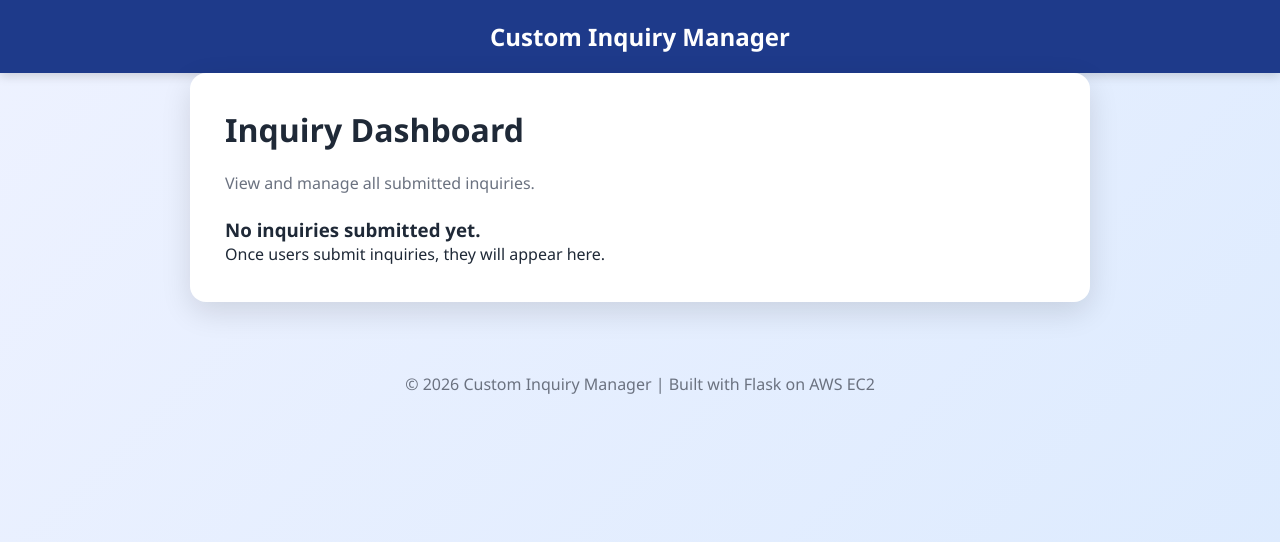
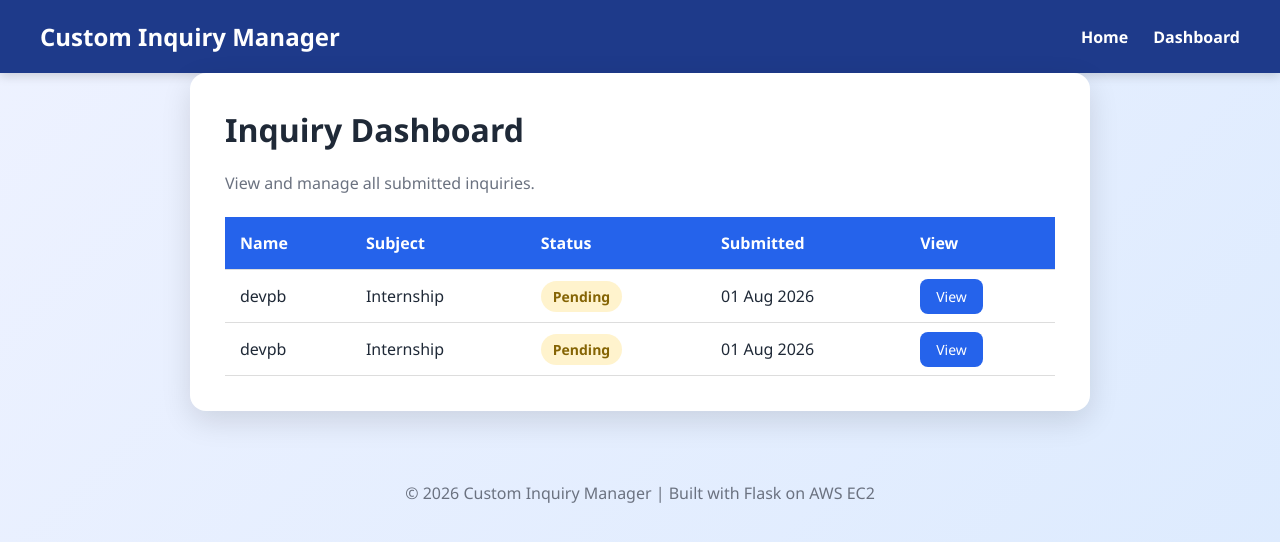
Before and after one commit to Prashantsit16/Custom-Inquiry-Manager, a Flask app: page /dashboard in a window 1280 px wide. Shown: the top 542 px of the page. Run offline with Flask 3, Linux system fonts and the light colour scheme.

Commit message:
Implement inquiry persistence with SQLAlchemy and enhance dashboard UI

```diff
--- a/app.py
+++ b/app.py
@@ -1,48 +1,56 @@
 from flask import Flask, render_template, request
+from extensions import db
+from models.inquiry import Inquiry
 
 app = Flask(__name__)
+app.config.from_object("config.Config")
 
-inquiries = []
+db.init_app(app)
+
 
 @app.route("/", methods=["GET", "POST"])
 def home():
 
     if request.method == "POST":
-        name = request.form["name"]
-        email = request.form["email"]
-        subject = request.form["subject"]
-        message = request.form["message"]
 
-        inquiry = {
-            "name": name,
-            "email": email,
-            "subject": subject,
-            "message": message
-        }
+        new_inquiry = Inquiry(
+            name=request.form["name"],
+            email=request.form["email"],
+            subject=request.form["subject"],
+            message=request.form["message"]
+        )
 
-        inquiries.append(inquiry)
-
-        print(inquiries)
+        db.session.add(new_inquiry)
+        db.session.commit()
 
     return render_template("index.html")
 
+
 @app.route("/dashboard")
 def dashboard():
+
+    inquiries = Inquiry.query.all()
 
     return render_template(
         "dashboard.html",
         inquiries=inquiries
     )
 
-@app.route("/inquiry/<int:index>")
-def inquiry_detail(index):
-    print(inquiries)
-    inquiry = inquiries[index]
 
+@app.route("/inquiry/<int:id>")
+def inquiry_detail(id):
+
+    inquiry = Inquiry.query.get_or_404(id)
 
     return render_template(
         "details.html",
         inquiry=inquiry
     )
+
+
+with app.app_context():
+    db.create_all()
+
+
 if __name__ == "__main__":
     app.run(debug=True)
--- /dev/null
+++ b/extensions.py
@@ -0,0 +1,3 @@
+from flask_sqlalchemy import SQLAlchemy
+
+db = SQLAlchemy()
--- a/requirements.txt
+++ b/requirements.txt
@@ -1,7 +1,13 @@
 blinker==1.9.0
 click==8.4.2
 Flask==3.1.3
+Flask-SQLAlchemy==3.1.1
+greenlet==3.5.4
+gunicorn==26.0.0
 itsdangerous==2.2.0
 Jinja2==3.1.6
 MarkupSafe==3.0.3
+packaging==26.2
+SQLAlchemy==2.0.51
+typing_extensions==4.16.0
 Werkzeug==3.1.8
--- a/static/css/style.css
+++ b/static/css/style.css
@@ -225,3 +225,109 @@ strong{
     color:#1e3a8a;
 
 }
+.navbar{
+
+    display:flex;
+
+    justify-content:space-between;
+
+    align-items:center;
+
+    padding:20px 40px;
+
+}
+
+.navbar nav{
+
+    display:flex;
+
+    gap:25px;
+
+}
+
+.navbar a{
+
+    color:white;
+
+    text-decoration:none;
+
+    font-weight:bold;
+
+}
+
+.navbar a:hover{
+
+    text-decoration:underline;
+
+}
+.status{
+
+    padding:6px 12px;
+
+    border-radius:20px;
+
+    font-size:14px;
+
+    font-weight:bold;
+
+}
+
+.pending{
+
+    background:#FFF3CD;
+
+    color:#856404;
+
+}
+.detail-item{
+
+    margin-bottom:25px;
+
+}
+
+.detail-item strong{
+
+    display:block;
+
+    color:#1E3A8A;
+
+    margin-bottom:8px;
+
+}
+
+.message-box{
+
+    background:#f8fafc;
+
+    border:1px solid #d1d5db;
+
+    border-radius:10px;
+
+    padding:20px;
+
+    white-space:pre-wrap;
+
+    line-height:1.6;
+
+}
+.view-btn{
+
+    background:#2563eb;
+
+    color:white;
+
+    padding:8px 16px;
+
+    border-radius:8px;
+
+    text-decoration:none;
+
+    font-size:14px;
+
+}
+
+.view-btn:hover{
+
+    background:#1d4ed8;
+
+}
--- a/templates/base.html
+++ b/templates/base.html
@@ -13,11 +13,19 @@
 
 <body>
 
-<header class="navbar">
+<header>
 
-    <div class="container">
+    <div class="navbar">
 
-        <h2 class="logo">Custom Inquiry Manager</h2>
+        <h2>Custom Inquiry Manager</h2>
+
+        <nav>
+
+            <a href="/">Home</a>
+
+            <a href="/dashboard">Dashboard</a>
+
+        </nav>
 
     </div>
 
--- a/templates/dashboard.html
+++ b/templates/dashboard.html
@@ -15,16 +15,13 @@
     <table>
 
     <thead>
-
         <tr>
-
             <th>Name</th>
-            <th>Email</th>
             <th>Subject</th>
-            <th>Action</th>
-
+            <th>Status</th>
+            <th>Submitted</th>
+            <th>View</th>
         </tr>
-
     </thead>
 
     <tbody>
@@ -35,18 +32,26 @@
 
             <td>{{ inquiry.name }}</td>
 
-            <td>{{ inquiry.email }}</td>
-
             <td>{{ inquiry.subject }}</td>
 
             <td>
 
-                <a class="btn-link" href="/inquiry/{{ loop.index0 }}">
-    View Details
+<span class="status pending">
+
+{{ inquiry.status }}
+
+</span>
+
+</td>
+
+            <td>{{ inquiry.created_at.strftime("%d %b %Y") }}</td>
+
+            <td>
+                <a class="view-btn" href="/inquiry/{{ inquiry.id }}">
+    View
 </a>
 
             </td>
-
         </tr>
 
     {% endfor %}
```
Also changed, not shown: config.py (+12 -0 lines), models/inquiry.py (+25 -0 lines), templates/details.html (+39 -24 lines), inquires.db (added), inquiries.db (added). Lines whose indentation alone changed are shown as unchanged.
